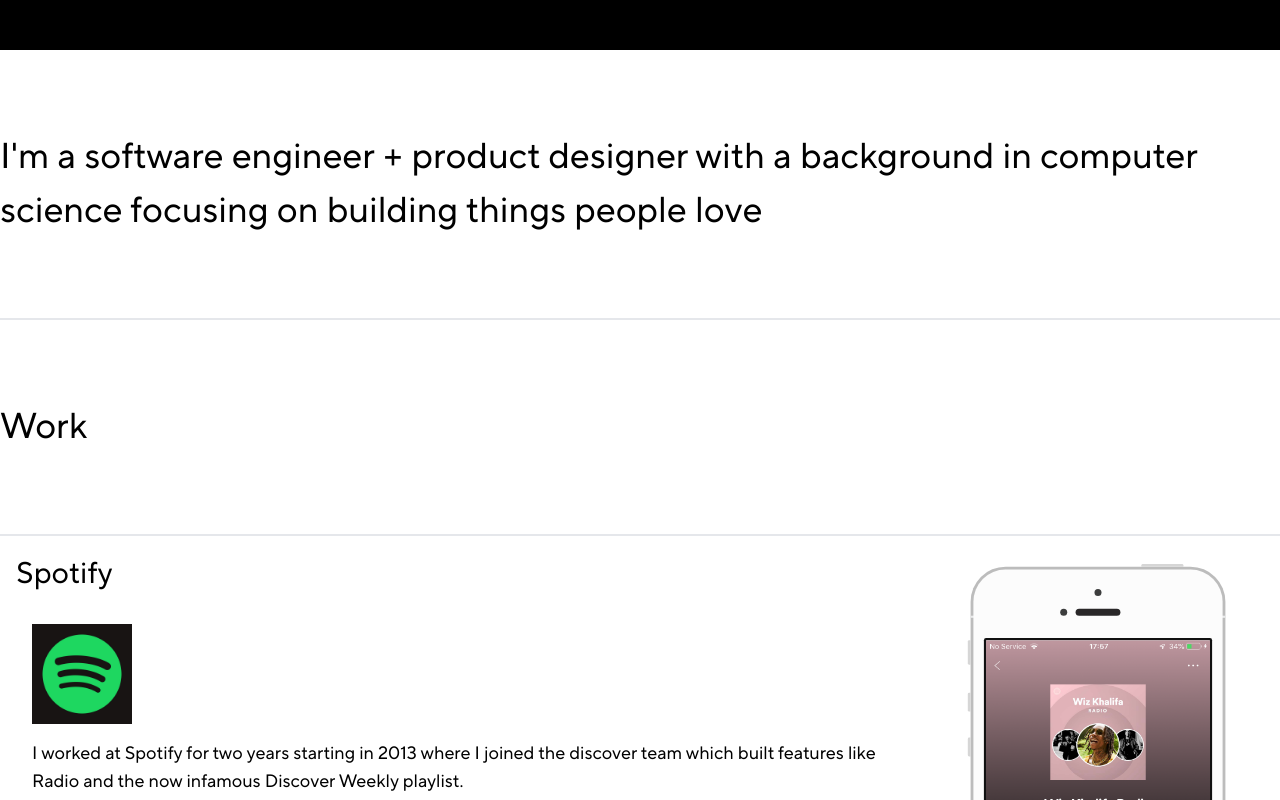
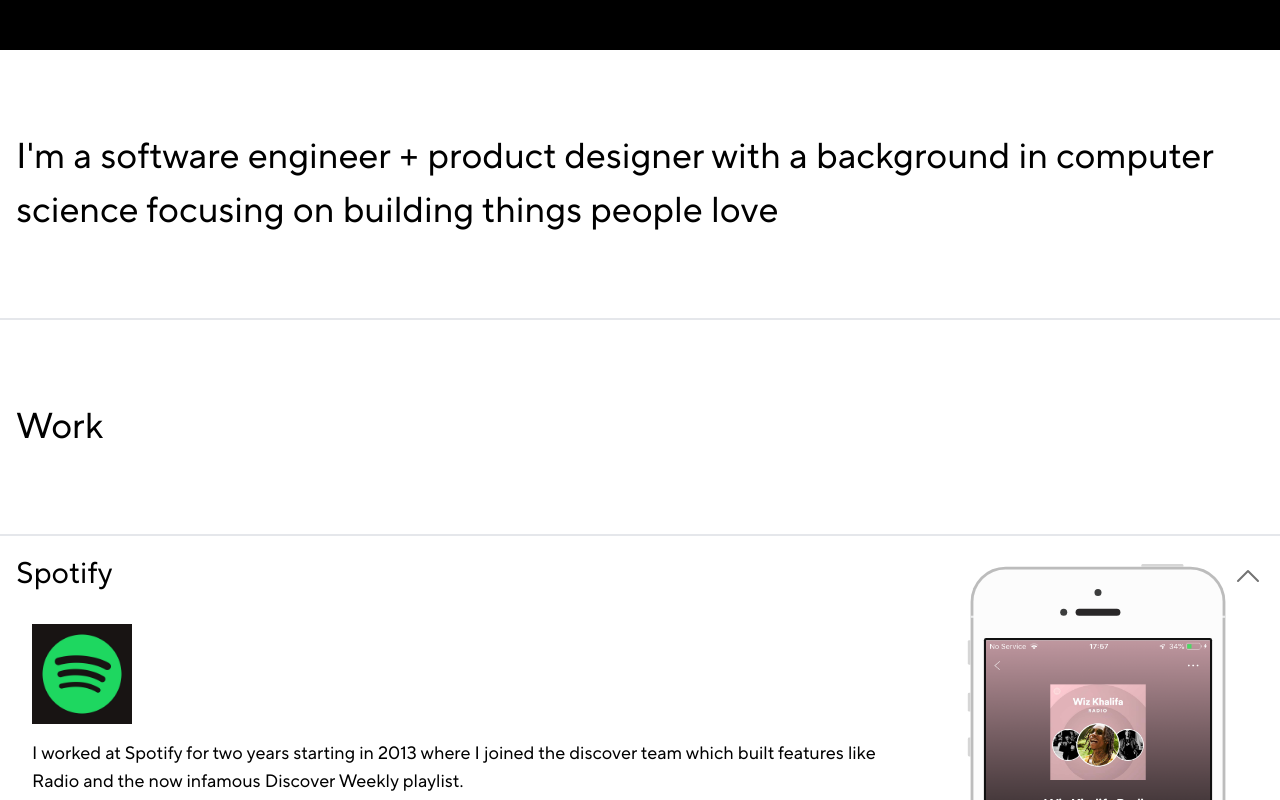
Before and after one commit to l2succes/website, a Next.js app: page / in a window 1280 px wide. Shown: the part 400-1200 px from the top of the page. Built offline with nearby package versions, Linux system fonts and the light colour scheme.

Commit message:
Render each work section

```diff
--- /dev/null
+++ b/components/Icons/Chevron.tsx
@@ -0,0 +1,48 @@
+"use client"
+
+import React from "react"
+import tw from "tailwind-styled-components"
+
+interface Props {
+  rotate?: "down" | "up" | "left" | "right"
+  height?: string
+  width?: string
+}
+
+export const Chevron = (props: Props) => {
+  const rotate = () => {
+    switch (props.rotate) {
+      case "up":
+        return "rotate-180"
+      case "left":
+        return "rotate-90"
+      case "right":
+        return "rotate-270"
+      case "down":
+      default:
+        return "rotate-0"
+    }
+  }
+
+  return (
+    <Wrapper rotate={rotate()}>
+      <svg
+        xmlns="http://www.w3.org/2000/svg"
+        className="w-8 h-8 stroke-neutral-500"
+        fill="none"
+        viewBox="0 0 24 24"
+        strokeWidth="1.5"
+        scale="2"
+      >
+        <path strokeLinecap="round" strokeLinejoin="round" d="M19.5 8.25l-7.5 7.5-7.5-7.5" />
+      </svg>
+    </Wrapper>
+  )
+}
+
+const Wrapper = tw.div<{ rotate: string }>`
+${(p) => p.rotate}
+flex
+justify-center
+align-middle
+`
--- a/components/WorkSection/components/WorkSection.tsx
+++ b/components/WorkSection/components/WorkSection.tsx
@@ -1,6 +1,7 @@
 import React, { useState } from "react"
 import { WorkSectionItem } from "./WorkSectionItem"
 import { useSpring, animated } from "react-spring"
+import { Chevron } from "components/Icons/Chevron"
 
 interface Props {
   children: JSX.Element[]
@@ -21,7 +22,11 @@
 
     return (
       <div className="border-t-2 py-5 flex flex-col" onClick={() => updateActiveItem(i)}>
-        <div className="ml-4 text-3xl">{child.props.title}</div>
+        <div className="flex justify-between align-middle mx-4">
+          <div className="text-3xl">{child.props.title}</div>
+
+          <Chevron rotate={isActive ? "up" : "right"} />
+        </div>
 
         <div className="flex w-full">
           <>{isActive && child}</>
--- a/components/WorkSection/components/WorkSectionItem.tsx
+++ b/components/WorkSection/components/WorkSectionItem.tsx
@@ -17,7 +17,7 @@
   const { body, deviceColor, icon, title, description, images } = props
 
   return (
-    <div className="flex flex-1">
+    <div className="flex-col md:flex-row flex flex-1">
       <div className="flex-1 flex-grow">
         <div className="px-8">
           <div className="mt-8">
--- a/pages/index.tsx
+++ b/pages/index.tsx
@@ -22,7 +22,7 @@
 
       <Section style={{ background: "white", color: "black" }}>
         <Container>
-          <div className="text-4xl leading-normal my-20">
+          <div className="text-4xl leading-normal my-20 mx-4">
             I&apos;m a software engineer + product designer with a background in computer science focusing on building
             things people love
           </div>
@@ -32,7 +32,7 @@
             I&apos;ve been with my personal recommendations
           </div> */}
           <div className="flex flex-1 border-y border-x-black my-10"></div>
-          <div className="font-demibold text-4xl leading-normal my-20">Work</div>
+          <div className="font-demibold text-4xl leading-normal my-20 mx-4">Work</div>
           <Work />
         </Container>
       </Section>
```
